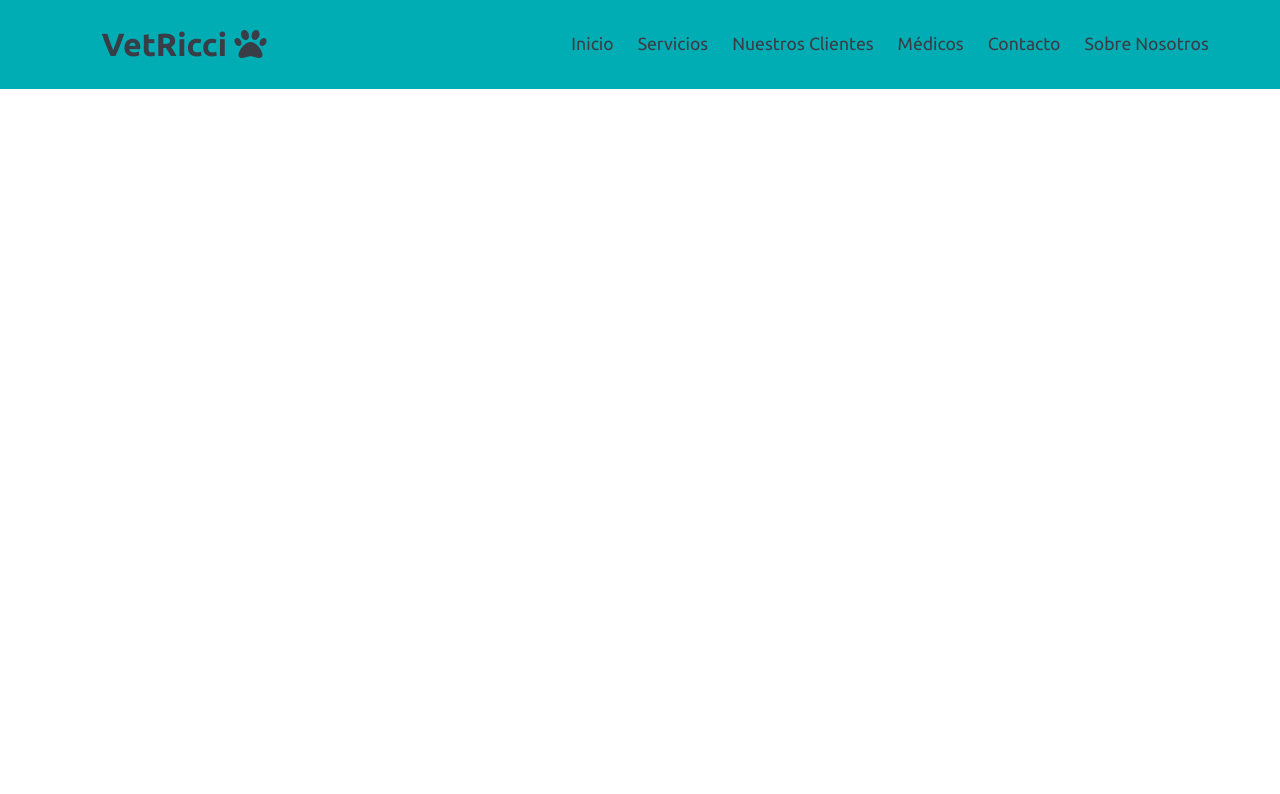
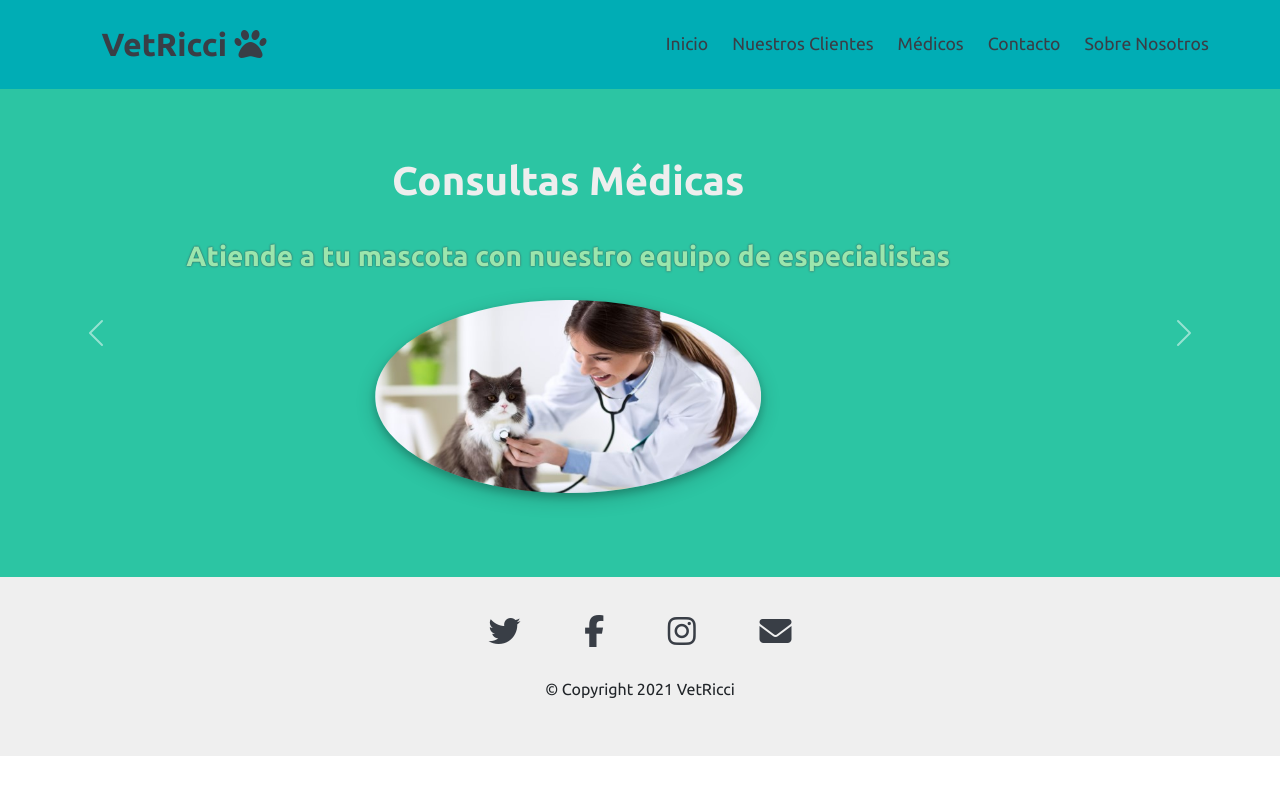
Before and after one commit to matiasBarrera98/Prueba1_PRW, a plain HTML site: page index.html in a window 1280 px wide. Drawn offline with nearby package versions, Linux system fonts and the light colour scheme.

Commit message:
Pagina Principal Terminada

```diff
--- a/index.html
+++ b/index.html
@@ -35,17 +35,15 @@
     <nav class="navbar navbar-expand-lg">
         <div class="container-fluid">
             <a class="navbar-brand" href="index.html">VetRicci <i class="fas fa-paw"></i></a>
-            <button class="navbar-toggler ms-auto shadow-none" type="button" data-bs-toggle="collapse" data-bs-target="#navbarNav"
-                aria-controls="navbarNav" aria-expanded="false" aria-label="Toggle navigation">
+            <button class="navbar-toggler ms-auto shadow-none" type="button" data-bs-toggle="collapse"
+                data-bs-target="#navbarNav" aria-controls="navbarNav" aria-expanded="false"
+                aria-label="Toggle navigation">
                 <span class="navbar-toggler-icon"><i class="fas fa-bars fa-lg ham-icon"></i></span>
             </button>
             <div class="collapse navbar-collapse" id="navbarNav">
                 <ul class="navbar-nav ms-auto">
                     <li class="nav-item">
                         <a class="nav-link active" aria-current="page" href="index.html">Inicio</a>
-                    </li>
-                    <li class="nav-item">
-                        <a class="nav-link active" href="#">Servicios</a>
                     </li>
                     <li class="nav-item">
                         <a class="nav-link active" href="#">Nuestros Clientes</a>
@@ -64,6 +62,52 @@
         </div>
     </nav>
 
+    <!-- Carrusel de Servicios -->
+    <div id="carouselExampleFade" class="carousel slide" data-bs-ride="carousel">
+        <div class="carousel-inner">
+            <div class="carousel-item active">
+                <a href="#">
+                    <h1 class="carousel-title">Consultas Médicas</h1>
+                    <h3>Atiende a tu mascota con nuestro equipo de especialistas</h3>
+                    <img class="carousel-img" src="img/atencion.jpg" alt="">
+                </a>
+            </div>
+            <div class="carousel-item">
+                <a href="#">
+                    <h1 class="carousel-title">Peluquería</h1>
+                    <h3>Vas a quedar encantado con el nuevo look de tu regalón</h3>
+                    <img class="carousel-img" src="img/peluqueria.png" alt="">
+                </a>
+            </div>
+            <div class="carousel-item">
+                <a href="#">
+                    <h1 class="carousel-title">Vacunación</h1>
+                    <h3>Mantente al día con el programa de vacunas</h3>
+                    <img class="carousel-img" src="img/vacunas.jpg" alt="">
+                </a>
+            </div>
+        </div>
+        <button class="carousel-control-prev carousel-button " type="button" data-bs-target="#carouselExampleFade"
+            data-bs-slide="prev">
+            <span class="carousel-control-prev-icon" aria-hidden="true"></span>
+            <span class="visually-hidden">Previous</span>
+        </button>
+        <button class="carousel-button carousel-control-next" type="button" data-bs-target="#carouselExampleFade"
+            data-bs-slide="next">
+            <span class="carousel-control-next-icon" aria-hidden="true"></span>
+            <span class="visually-hidden">Next</span>
+        </button>
+    </div>
+
+    <footer>
+        <div class="icon-container">
+        <a href=""><i class="fab fa-twitter fa-2x social-icon"></i></a>
+        <a href=""><i class="fab fa-facebook-f fa-2x social-icon"></i></a>
+        <a href=""><i class="fab fa-instagram fa-2x social-icon"></i></a>
+        <a href=""><i class="fas fa-envelope fa-2x social-icon"></i></a>
+        </div>
+        <p class="rights">© Copyright 2021 VetRicci</p>
+    </footer>
 
 
 </body>
--- a/style.css
+++ b/style.css
@@ -2,6 +2,22 @@ body{
     font-family: 'Ubuntu', sans-serif;
 }
 
+a{
+    text-decoration: none;
+}
+
+h1{
+    color: #eeeeee;
+    font-weight: bold;
+}
+
+h3{
+    color: #9BE6AD;
+    text-shadow: 0 0 2px #393e46;
+    font-weight: bold;
+}
+
+/* Barra de Navegacion */
 .navbar{
     padding: 1.2% 4% 1.2% 7%;
     background-color: #00adb5;
@@ -12,7 +28,8 @@ body{
 }
 
 .navbar-nav .nav-link:hover{
-    color: #ffff;
+    color: #eeee;
+    font-weight: bold;
 }
 
 .ham-icon{
@@ -20,7 +37,7 @@ body{
 }
 
 .ham-icon:hover{
-    color:  #ffff;
+    color:  #eeee;
 }
 
 .navbar-brand{
@@ -30,10 +47,53 @@ body{
 }
 
 .navbar-brand:hover{
-    color: #ffff;
+    color: #eeee;
 }
 
 .nav-item{
     padding-left: 8px;
     font-size: 1.1rem;
 }
+
+/* Carrusel */
+.carousel{
+    background-color: #2CC5A3;
+    text-align: center;
+}
+
+.carousel-item{
+    padding: 5% 7%;
+}
+
+.carousel-title{
+    padding-bottom: 2%;
+    line-height: 1.4;
+}
+
+.carousel-button{
+    color: #eeee;
+}
+
+.carousel-img{
+    width: 35%;
+    height: auto;
+    border-radius: 50%;
+    margin: 20px;
+    box-shadow: 0 4px 8px 0 rgba(0, 0, 0, 0.2), 0 6px 20px 0 rgba(0, 0, 0, 0.19);
+}
+
+footer{
+    background-color: #eeee;
+    text-align: center;
+    padding: 3% 10%;
+}
+
+.social-icon{
+    margin: 0 30px 30px;
+    color: #393e46;
+}
+
+.social-icon:hover{
+    color: #00adb5;
+    font-weight: bold;
+}
```
Also changed, not shown: img/atencion.jpg (added), img/peluqueria.png (added), img/vacunas.jpg (added).
